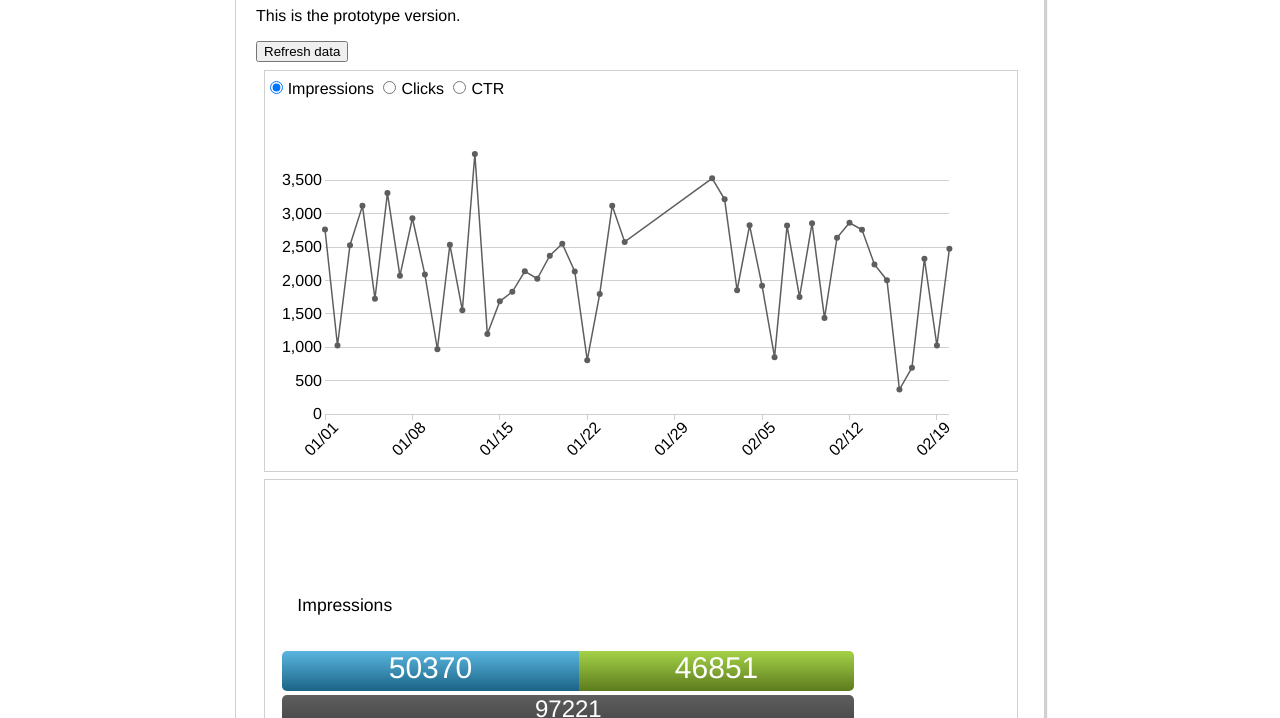
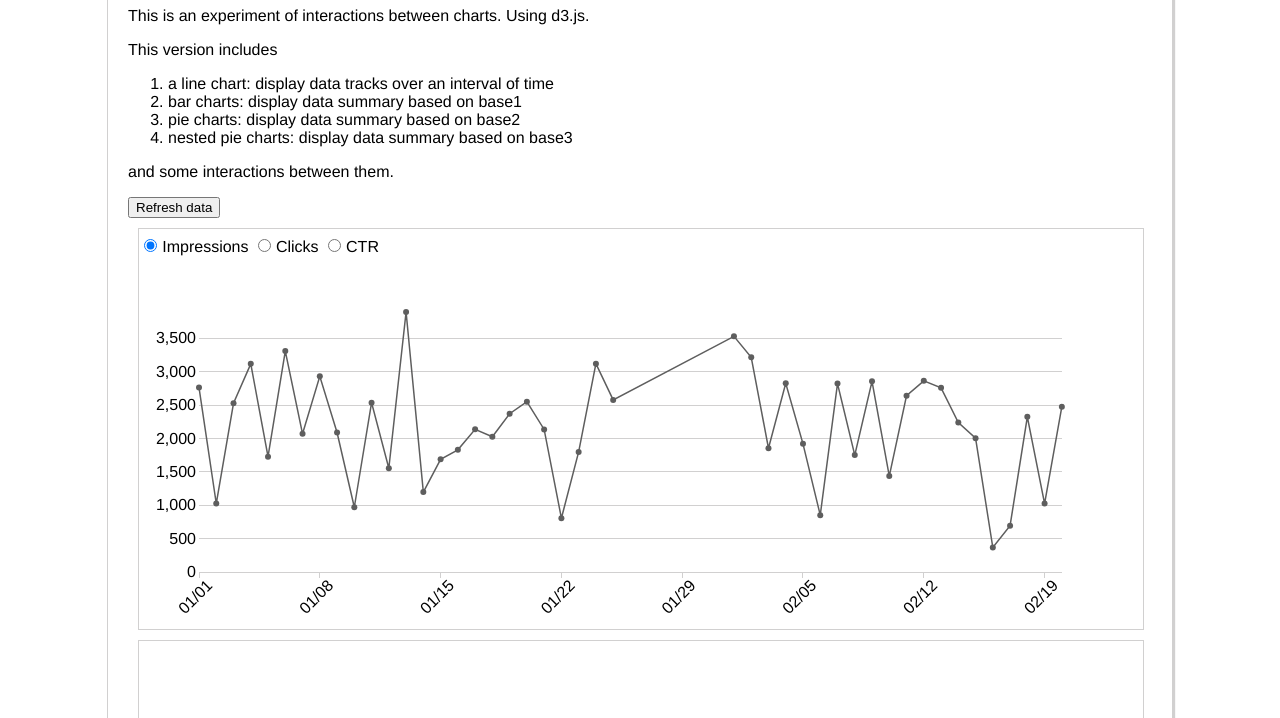
Before and after one commit to erichoco/interactive-charts, a plain HTML site: page index.html in a window 1280 px wide. Shown: the part 104-822 px from the top of the page. Drawn offline with nearby package versions, Linux system fonts and the light colour scheme.

Commit message:
modi content, css style, legend

```diff
--- a/css/style.scss
+++ b/css/style.scss
@@ -37,7 +37,7 @@ body {
 #content-wrapper {
     margin: 10px auto;
     padding: 20px;
-    width: 60%;
+    width: 80%;
     //height: 2000px;
     border: solid 1px #D1D0D0;
     box-shadow: 2px 2px 1px #D1D0D0;
--- a/index.html
+++ b/index.html
@@ -10,7 +10,16 @@
 <body>
     <div id="content-wrapper">
         <h1>Interactive Charts</h1>
-        <p>This is the prototype version.</p>
+				<p>This is an experiment of interactions between charts. Using d3.js.</p>
+				<p>This version includes</p>
+				<ol>
+					<li>a line chart: display data tracks over an interval of time</li>
+					<li>bar charts: display data summary based on base1</li>
+					<li>pie charts: display data summary based on base2</li>
+					<li>nested pie charts: display data summary based on base3</li>
+				</ol>
+				<p>and some interactions between them.</p>
+
         <button type="button" id="refresh-btn">Refresh data</button>
         <div id="line-chart">
             <input type="radio" class="type_radio" name="type" value="0" checked>Impressions</input>
--- a/js/util.js
+++ b/js/util.js
@@ -54,8 +54,8 @@ function createLegend(chart, base) {
                 .enter().append('g')
                     .attr('transform', function(d, i) {
                         if (2 === base) {
-                            return 'translate(' + ((i%10)*100 + 50) + ', ' +
-                                ((Math.floor(i/10))*30 + 10) + ')';
+                            return 'translate(' + ((i%8)*100 + 50) + ', ' +
+                                ((Math.floor(i/8))*30 + 10) + ')';
                         }
                         return 'translate(' + (i * 150 + 50) + ', 10)';
                     });
```
Also changed, not shown: css/style.css, 1 other file.
